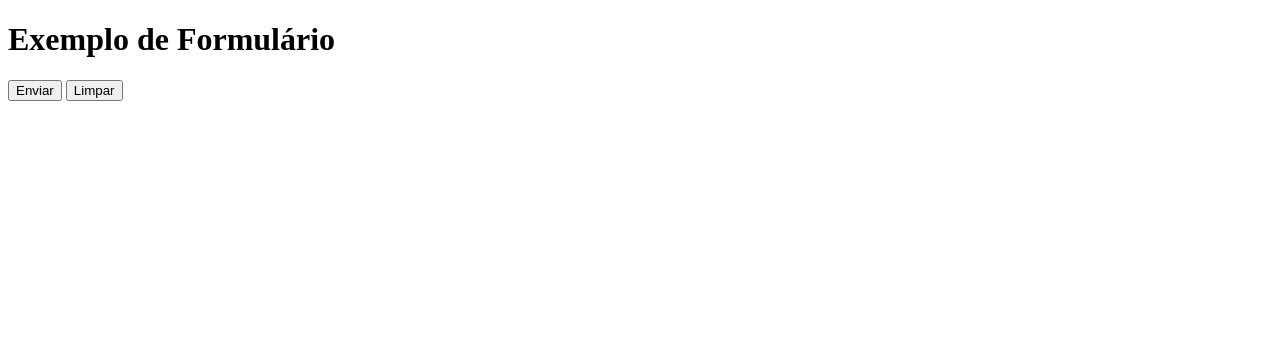
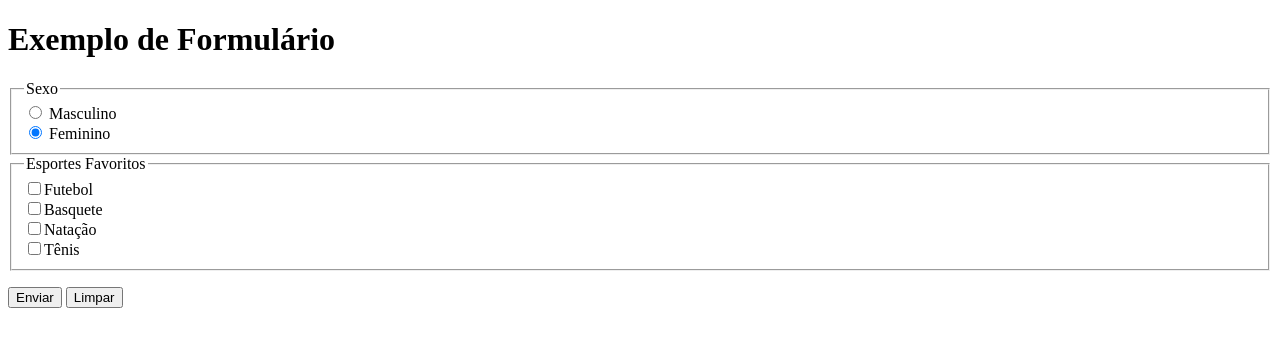
Before and after one commit to O-Alexsandro/html-css, a plain HTML site: page exercicios/Ex025/form005.html in a window 1280 px wide. Drawn offline with Linux system fonts and the light colour scheme.

Commit message:
Atualização form005.html

```diff
--- a/exercicios/Ex025/form005.html
+++ b/exercicios/Ex025/form005.html
@@ -9,7 +9,18 @@
 <body>
     <h1>Exemplo de Formulário</h1>
     <form action="cadasro.php" method="get" autocomplete="on">
-
+        <fieldset>
+            <legend>Sexo</legend>
+            <input type="radio" name="sexo" id="isxmas"> <label for="isxmas">Masculino </label><br>
+            <input type="radio" name="sexo" id="isxfem" checked> <label for="isxfem" >Feminino </label><br>
+        </fieldset>
+        <fieldset>
+            <legend>Esportes Favoritos</legend>
+            <input type="checkbox" name="esfut" id="iesfut"><label for="iesfut">Futebol</label><br>
+            <input type="checkbox" name="esbas" id="iebas"><label for="iebas">Basquete</label><br>
+            <input type="checkbox" name="esnat" id="iesnat"><label for="iesnat">Natação</label><br>
+            <input type="checkbox" name="esten" id="iesten"><label for="iesten">Tênis</label><br>
+        </fieldset>
         <p>
             <input type="submit" value="Enviar">
             <input type="reset" value="Limpar">
```
